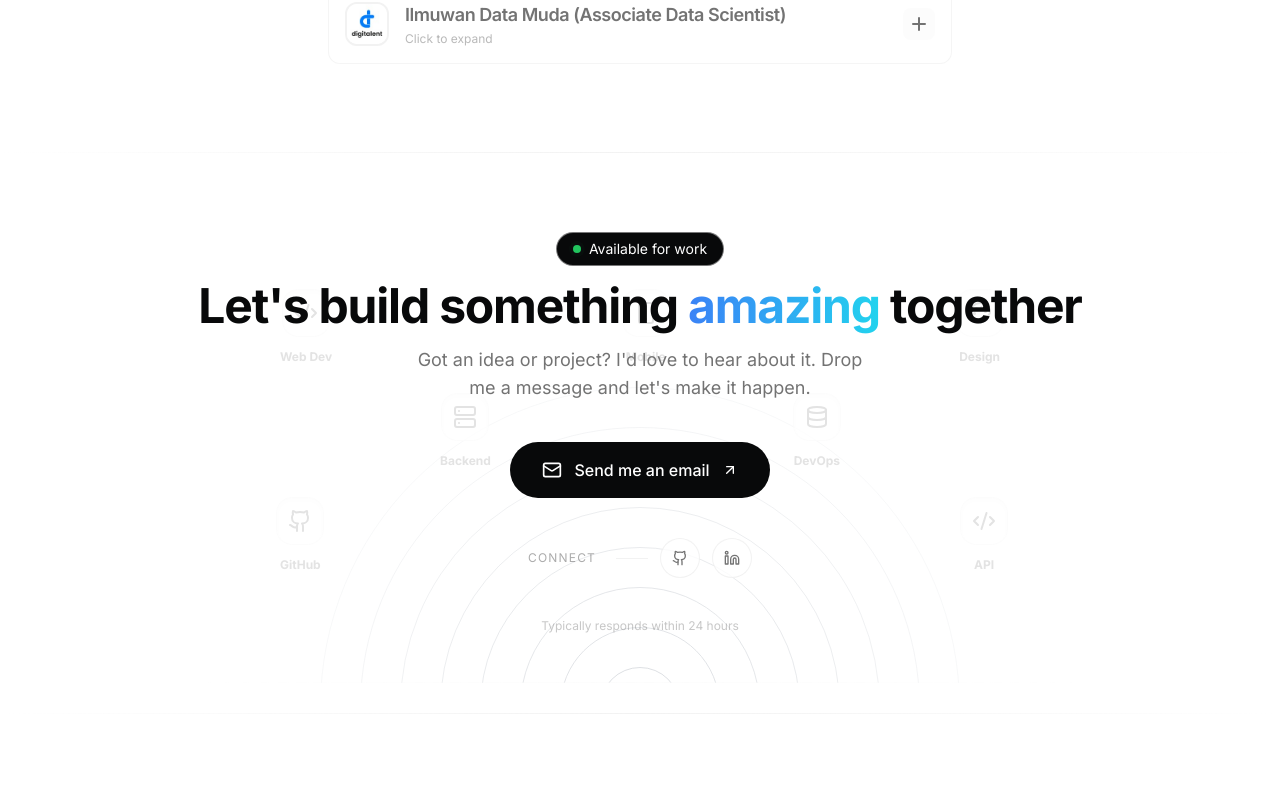
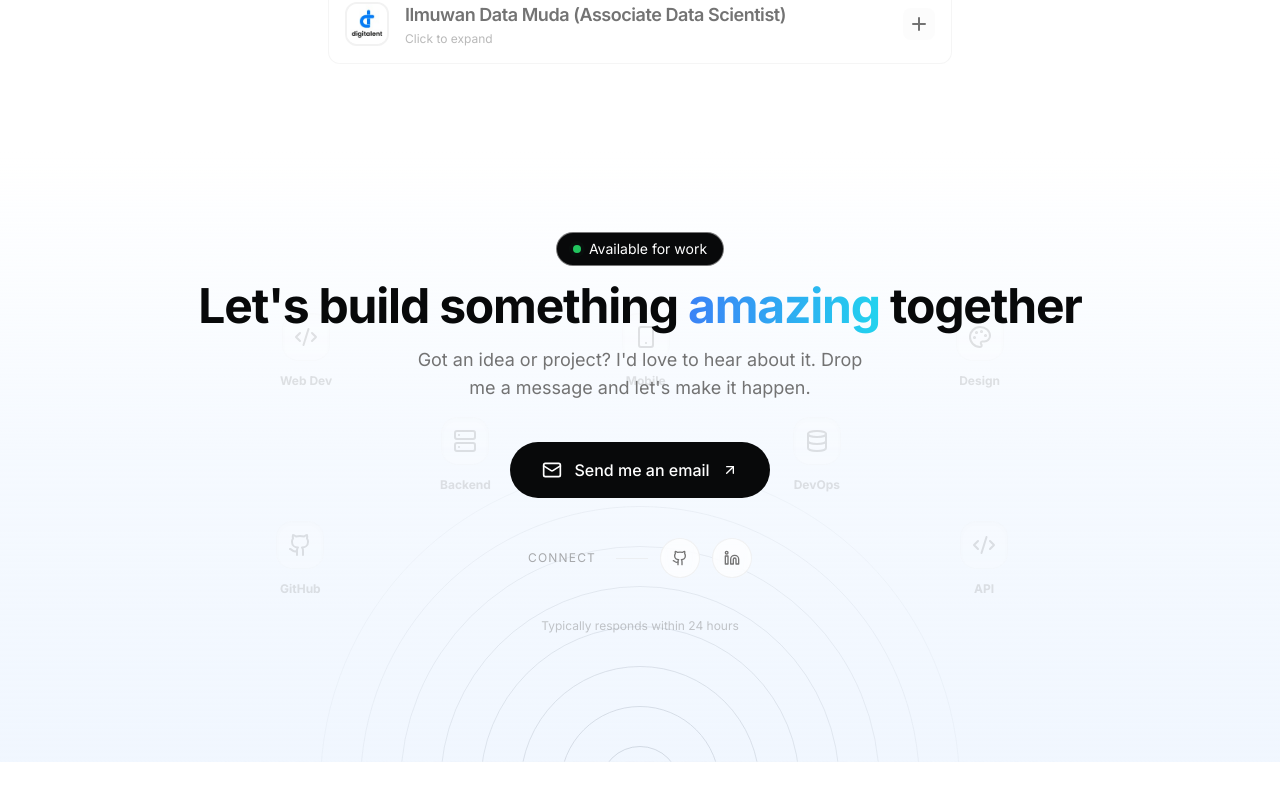
Before and after one commit to RanggaPrathama/Portofolio-v2, a Next.js app: page / in a window 1280 px wide. Shown: the part 4108-4908 px from the top of the page. After the commit the page ends 4876 px from the top, so only its background shows below. Built offline with nearby package versions, Linux system fonts and the light colour scheme.

Commit message:
modify: components styles

```diff
--- a/src/components/ui/contact-section.tsx
+++ b/src/components/ui/contact-section.tsx
@@ -27,7 +27,7 @@ interface ContactSectionProps {
 
 export function ContactSection({ email, socials }: ContactSectionProps) {
   return (
-    <div className="relative w-[100vw] -ml-[calc(50vw-50%)] py-20 overflow-hidden">
+    <div className="relative w-[100vw] -ml-[calc(50vw-50%)] -mb-12 sm:-mb-24 pb-24 sm:pb-32 pt-16 sm:pt-20 overflow-hidden">
       {/* Subtle top/bottom borders */}
       {/* <div className="absolute inset-0 pointer-events-none">
         <div className="absolute top-0 left-0 right-0 h-px bg-gradient-to-r from-transparent via-border/50 to-transparent" />
@@ -35,15 +35,14 @@ export function ContactSection({ email, socials }: ContactSectionProps) {
       </div> */}
 
       <div className="absolute inset-0 pointer-events-none">
-        {/* <div className="absolute inset-0 bg-gradient-to-b from-background via-blue-50/60 to-blue-100/40 dark:from-background dark:via-blue-950/20 dark:to-slate-950/40" /> */}
-        <div className="absolute top-0 left-0 right-0 h-px bg-gradient-to-r from-transparent via-border/50 to-transparent" />
-        <div className="absolute bottom-0 left-0 right-0 h-px bg-gradient-to-r from-transparent via-border/50 to-transparent" />
+        <div className="absolute inset-0 bg-gradient-to-b from-background via-blue-50/60 to-blue-100/40 dark:from-transparent dark:via-transparent dark:to-transparent" />
+        <div className="absolute top-0 left-0 right-0 h-px bg-gradient-to-r from-transparent  to-transparent" />
+        <div className="absolute bottom-0 left-0 right-0 h-px bg-gradient-to-r from-transparent  to-transparent" />
       </div>
 
-
       {/* Radar background effect */}
-      <div className="absolute inset-0 flex items-center justify-center pointer-events-none">
-        <div className="relative flex h-[500px] w-full max-w-4xl flex-col items-center justify-center overflow-hidden opacity-20 dark:opacity-35">
+      <div className="absolute inset-0 flex items-center justify-center pointer-events-none h-full">
+        <div className="relative flex h-full w-full max-w-4xl flex-col items-center justify-center overflow-hidden opacity-20 dark:opacity-35">
           {/* Row 1 - tech icons */}
           <div className="mx-auto w-full max-w-3xl px-4">
             <div className="flex w-full items-center justify-center space-x-10 md:justify-between md:space-x-0">
@@ -113,9 +112,7 @@ export function ContactSection({ email, socials }: ContactSectionProps) {
               <span className="animate-ping absolute inline-flex h-full w-full rounded-full bg-green-400 opacity-75" />
               <span className="relative inline-flex rounded-full h-2 w-2 bg-green-500" />
             </span>
-            <span className="text-sm text-background ">
-              Available for work
-            </span>
+            <span className="text-sm text-background ">Available for work</span>
           </motion.div>
 
           <motion.h2
```
Also changed, not shown: src/components/ui/hero-with-product-mockup.tsx (+6 -3 lines).
